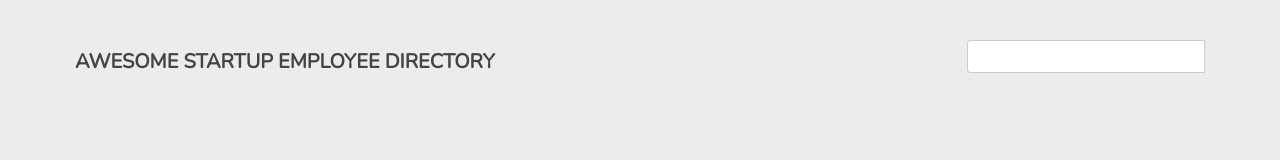
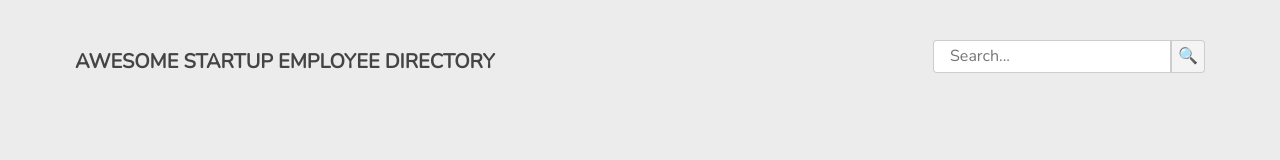
Before and after one commit to kcameron85/Public-API-Requests, a plain HTML site: page index.html in a window 1280 px wide. Drawn offline with nearby package versions, Linux system fonts and the light colour scheme; no server answers.

Commit message:
Completed dynamic insertion of search box

```diff
--- a/index.html
+++ b/index.html
@@ -18,23 +18,8 @@
                     <h1>AWESOME STARTUP EMPLOYEE DIRECTORY</h1>
                 </div>
 
-                <div class="search-container">
-                    <!-- ======================
-                        Search markup:
+                <div class="search-container"></div>
 
-                        You can use the commented out markup below as a template
-                        for your search feature, but you must use JS to create and
-                        append it to `search-container` div.
-
-                        IMPORTANT: Altering the arrangement of the markup and the
-                        attributes used may break the styles or functionality.
-
-                        <form action="#" method="get">
-                            <input type="search" id="search-input" class="search-input" placeholder="Search...">
-                            <input type="submit" value="&#x1F50D;" id="search-submit" class="search-submit">
-                        </form>
-                    ======================= -->
-                </div>
             </div>
         </header>
 
--- a/js/create.js
+++ b/js/create.js
@@ -6,26 +6,36 @@ class CreateHTML {
     data = this.data;
 
     generateSearch() {
-        function createLi(type, id, inputClass) {
+        function createInput(type, id, inputClass) {
             const input = document.createElement('input')
             createForm.appendChild(input);
             input.type = type;
             input.id = id;
             input.classList = inputClass;
-            input.value = value;
         }
 
+        //Selects the .search-container <div>
         const search = document.querySelector(".search-container");
+
+        //creates the form element
         const createForm = document.createElement('form');
+
+        //appends the form element to the .search-container div
         search.appendChild(createForm);
+
+        //adding attributes and values to <form> element
         createForm.action = '#';
         createForm.method = 'get';
-        createLi('search', 'search-input', 'search-input');
-        createLi('submit', 'search-submit', 'search-submit');
+
+        //creating input elements
+        createInput('search', 'search-input', 'search-input');
+        createInput('submit', 'search-submit', 'search-submit');
+
+        //adding attributes to
         const searchBox = document.querySelector('#search-input');
         searchBox.placeholder = 'Search...';
         const button = document.querySelector('#search-submit');
-        button.value = "&#x1F50D;";
+        button.value = "\uD83D\uDD0D";
     }
 
     generateUsers(data) {
```
Also changed, not shown: 1 other file.
